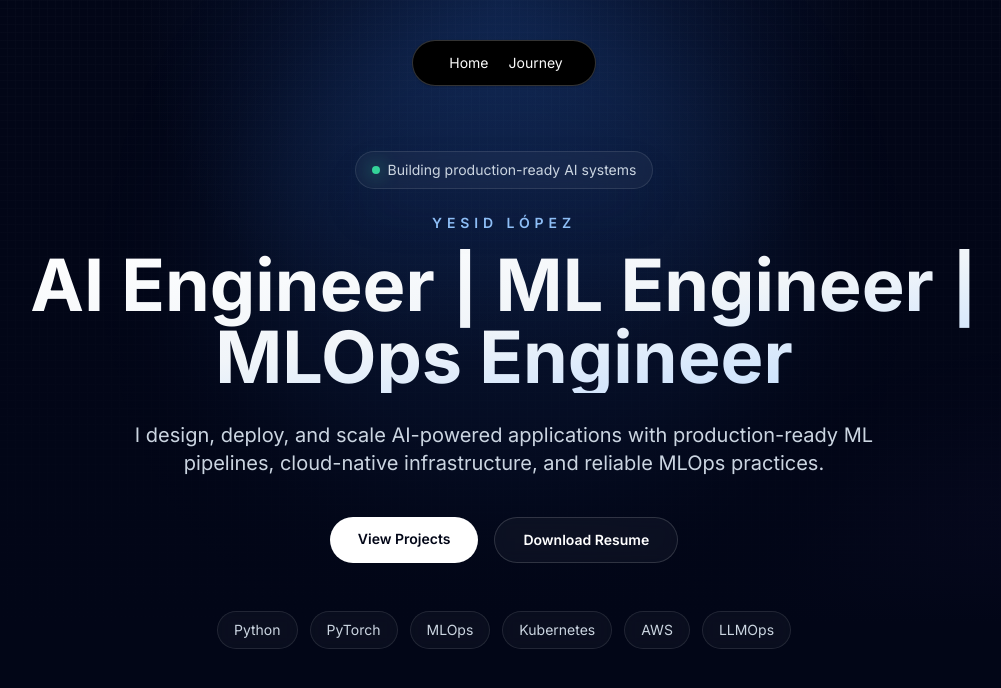
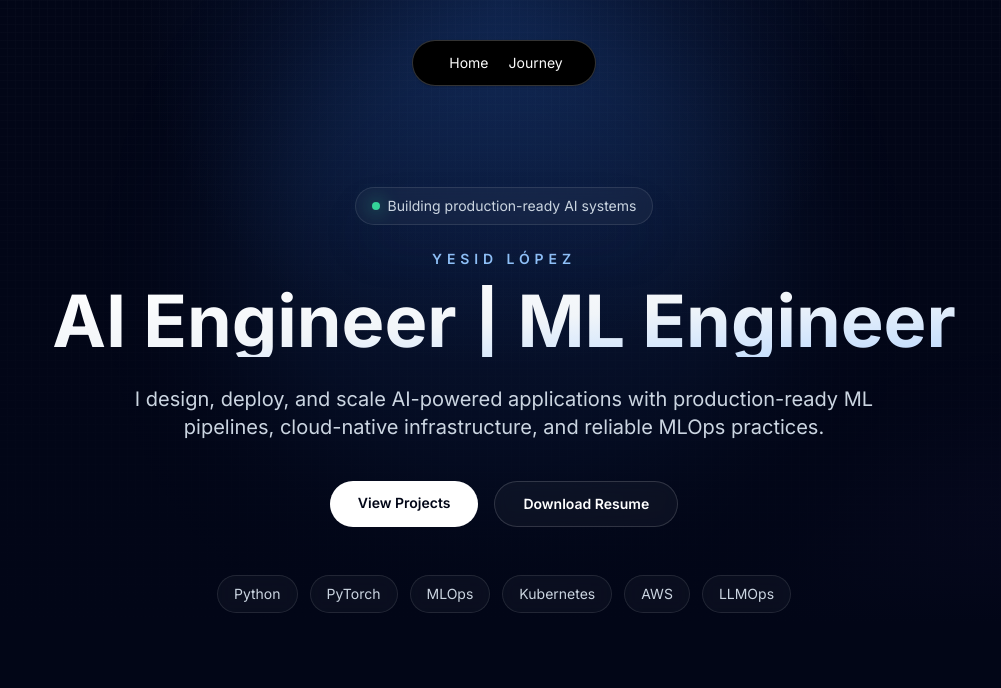
Before and after one commit to yesid-lopez/ml-portfolio, a Next.js app: page / in a window 1280 px wide. Shown: the top 688 px of the page, without its empty margins (136-1137 px from the left). Built offline with nearby package versions, Linux system fonts and the light colour scheme.

Commit message:
chore: update hero role wording

```diff
--- a/src/app/layout.tsx
+++ b/src/app/layout.tsx
@@ -10,9 +10,9 @@ config.autoAddCss = false;
 const inter = Inter({ subsets: ["latin"] });
 
 export const metadata: Metadata = {
-  title: "Yesid López | AI Engineer & MLOps Engineer",
+  title: "Yesid López | AI Engineer & ML Engineer",
   description:
-    "Portfolio of Yesid López, AI Engineer, ML Engineer, and MLOps Engineer building production-ready AI systems.",
+    "Portfolio of Yesid López, AI Engineer and ML Engineer building production-ready AI systems.",
   icons: [{ rel: "icon", url: "/favicon.ico" }],
 };
 
--- a/src/components/hero.tsx
+++ b/src/components/hero.tsx
@@ -39,7 +39,7 @@ export default function Hero() {
           transition={{ duration: 0.65, delay: 0.14 }}
           className="max-w-5xl bg-gradient-to-br from-white via-slate-100 to-blue-200 bg-clip-text text-4xl font-bold leading-tight text-transparent sm:text-6xl lg:text-7xl"
         >
-          AI Engineer | ML Engineer | MLOps Engineer
+          AI Engineer | ML Engineer
         </motion.h1>
 
         <motion.p
```
